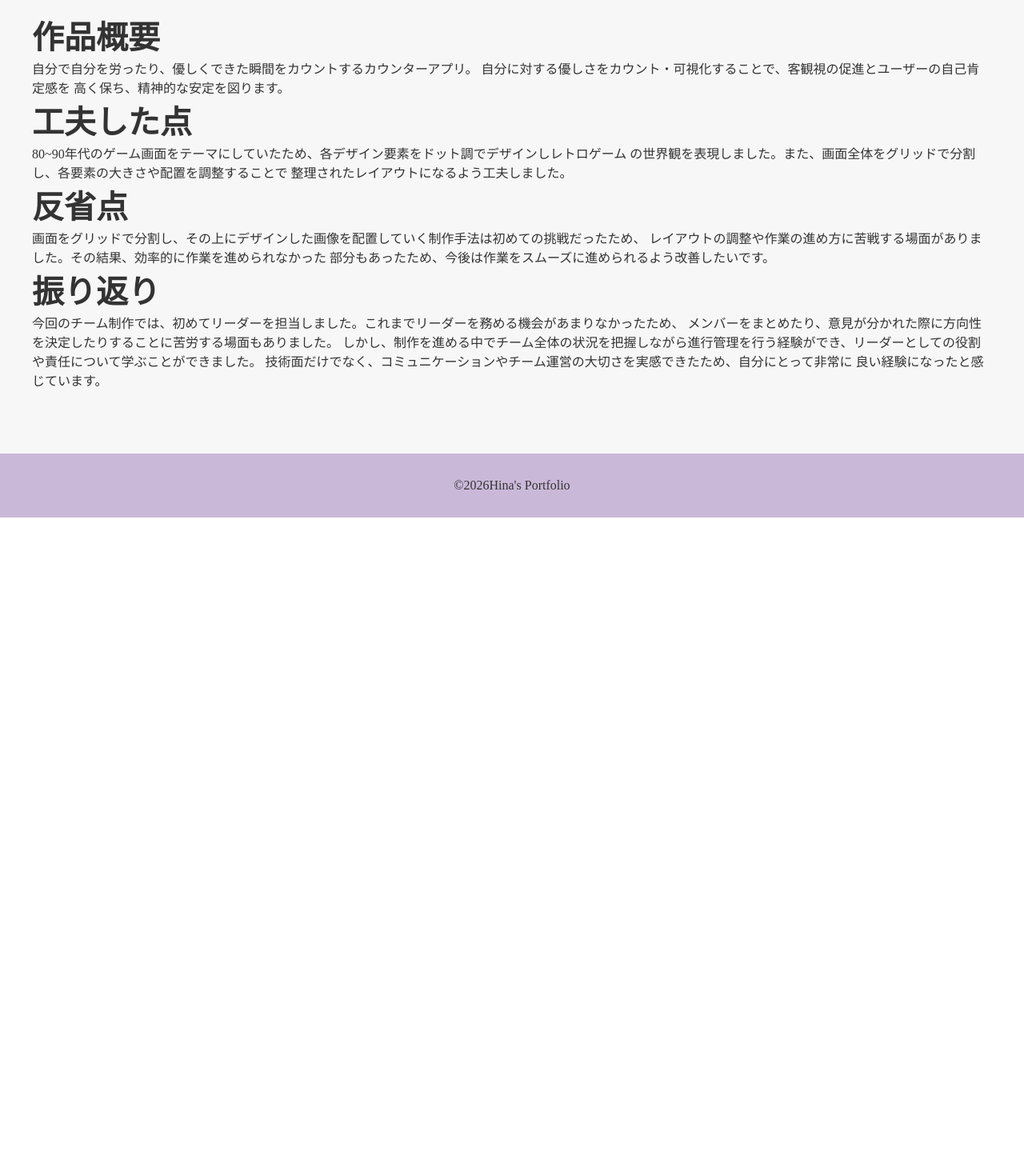
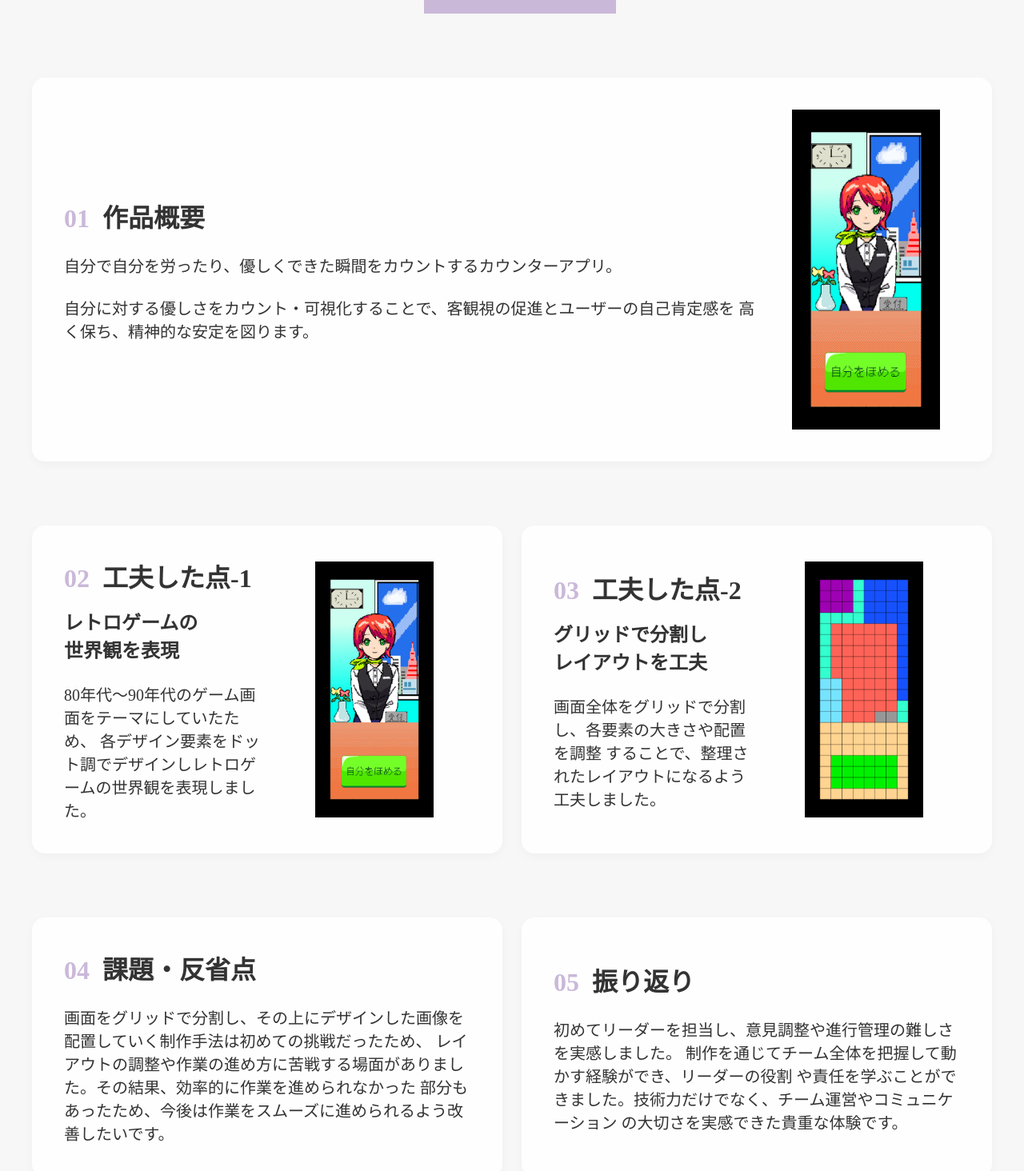
Before and after one commit to ehina24/portfolio, a React (Vite) app: page /works/counter in a window 1280 px wide. Shown: the part 546-2010 px from the top of the page at 80% size. Before the commit the page ends 1193 px from the top, so only its background shows below. Built offline with nearby package versions, Linux system fonts and the light colour scheme; a web font is replaced by a local one.

Commit message:
change　カウンターページレイアウト変更

```diff
--- a/src/counter.tsx
+++ b/src/counter.tsx
@@ -1,5 +1,7 @@
 import { Link } from "react-router-dom";
 import counter_thumbnail from './assets/img/counter_thumbnail.svg';
+import counter_home from './assets/img/counter_home.png';
+import counter_grid from './assets/img/counter_grid.png';
 import './css/works.css';
 
 function Counter(){
@@ -11,6 +13,7 @@ function Counter(){
                 <img src={counter_thumbnail} alt="カウンターカウンターサムネイル" />
                 <div className="workInformation">
                     <h1>カウンターカウンター</h1>
+                    <p className="catchPhrase">自分に優しくできた瞬間をカウントするカウンターアプリ</p>
                     <p className="season">2年後期チーム制作</p>
                     <h2>使用技術</h2>
                     <p>React・TypeScript・HTML・CSS</p>
@@ -20,28 +23,73 @@ function Counter(){
                 </div>
             </div>
             <div className="workReviewWrap">
+                <section className="reviewMain">
+                    <div className="reviewText">
+                        <div className="reviewTitle">
+                            <span>01</span>
                             <h3>作品概要</h3>
-                <p>自分で自分を労ったり、優しくできた瞬間をカウントするカウンターアプリ。
-                    自分に対する優しさをカウント・可視化することで、客観視の促進とユーザーの自己肯定感を
-                    高く保ち、精神的な安定を図ります。
+                        </div>
+                        <p>自分で自分を労ったり、優しくできた瞬間をカウントするカウンターアプリ。</p>
+                        <p>自分に対する優しさをカウント・可視化することで、客観視の促進とユーザーの自己肯定感を
+                            高く保ち、精神的な安定を図ります。</p>
+                    </div>
+                        <img src={counter_home} alt="カウンターホーム画面" className="app"/>
+                </section>
+                <div className="reviewGrid">
+                    <section className="reviewCard">
+                        <div className="reviewText">
+                            <div className="reviewTitle">
+                                <span>02</span>
+                                <h3>工夫した点-1</h3>
+                            </div>
+                            <h4>レトロゲームの<br/>世界観を表現</h4>
+                            <p>80年代〜90年代のゲーム画面をテーマにしていたため、
+                                各デザイン要素をドット調でデザインしレトロゲームの世界観を表現しました。
                             </p>
-                <h3>工夫した点</h3>
-                <p>80~90年代のゲーム画面をテーマにしていたため、各デザイン要素をドット調でデザインしレトロゲーム
-                    の世界観を表現しました。また、画面全体をグリッドで分割し、各要素の大きさや配置を調整することで
-                    整理されたレイアウトになるよう工夫しました。
+                        </div>
+                        <img src={counter_home} alt="カウンターホーム画面" className="app"/>
+                    </section>
+                    <section className="reviewCard">
+                        <div className="reviewText">
+                            <div className="reviewTitle">
+                                <span>03</span>
+                                <h3>工夫した点-2</h3>
+                            </div>
+                            <h4>グリッドで分割し<br/>レイアウトを工夫</h4>
+                            <p>画面全体をグリッドで分割し、各要素の大きさや配置を調整
+                                することで、整理されたレイアウトになるよう工夫しました。
                             </p>
-                <h3>反省点</h3>
+                        </div>
+                        <img src={counter_grid} alt="カウンターグリッド画面" className="app"/>
+                    </section>
+                </div>
+                <div className="reviewGrid">
+                    <section className="reviewCard">
+                        <div className="reviewText">
+                            <div className="reviewTitle">
+                                <span>04</span>
+                                <h3>課題・反省点</h3>
+                            </div>
                             <p>画面をグリッドで分割し、その上にデザインした画像を配置していく制作手法は初めての挑戦だったため、
                                 レイアウトの調整や作業の進め方に苦戦する場面がありました。その結果、効率的に作業を進められなかった
                                 部分もあったため、今後は作業をスムーズに進められるよう改善したいです。
                             </p>
+                        </div>
+                    </section>
+                    <section className="reviewCard">
+                        <div className="reviewText">
+                            <div className="reviewTitle">
+                                <span>05</span>
                                 <h3>振り返り</h3>
-                <p>今回のチーム制作では、初めてリーダーを担当しました。これまでリーダーを務める機会があまりなかったため、
-                    メンバーをまとめたり、意見が分かれた際に方向性を決定したりすることに苦労する場面もありました。
-                    しかし、制作を進める中でチーム全体の状況を把握しながら進行管理を行う経験ができ、リーダーとしての役割や責任について学ぶことができました。
-                    技術面だけでなく、コミュニケーションやチーム運営の大切さを実感できたため、自分にとって非常に
-                    良い経験になったと感じています。
+                            </div>
+                            <p>初めてリーダーを担当し、意見調整や進行管理の難しさを実感しました。
+                                制作を通じてチーム全体を把握して動かす経験ができ、リーダーの役割
+                                や責任を学ぶことができました。技術力だけでなく、チーム運営やコミュニケーション
+                                の大切さを実感できた貴重な体験です。
                             </p>
+                        </div>
+                    </section>
+                </div>
             </div>
 
             <footer>
```
Also changed, not shown: src/assets/img/counter_grid.png (added), src/assets/img/counter_home.png (added). Lines whose indentation alone changed are shown as unchanged.
